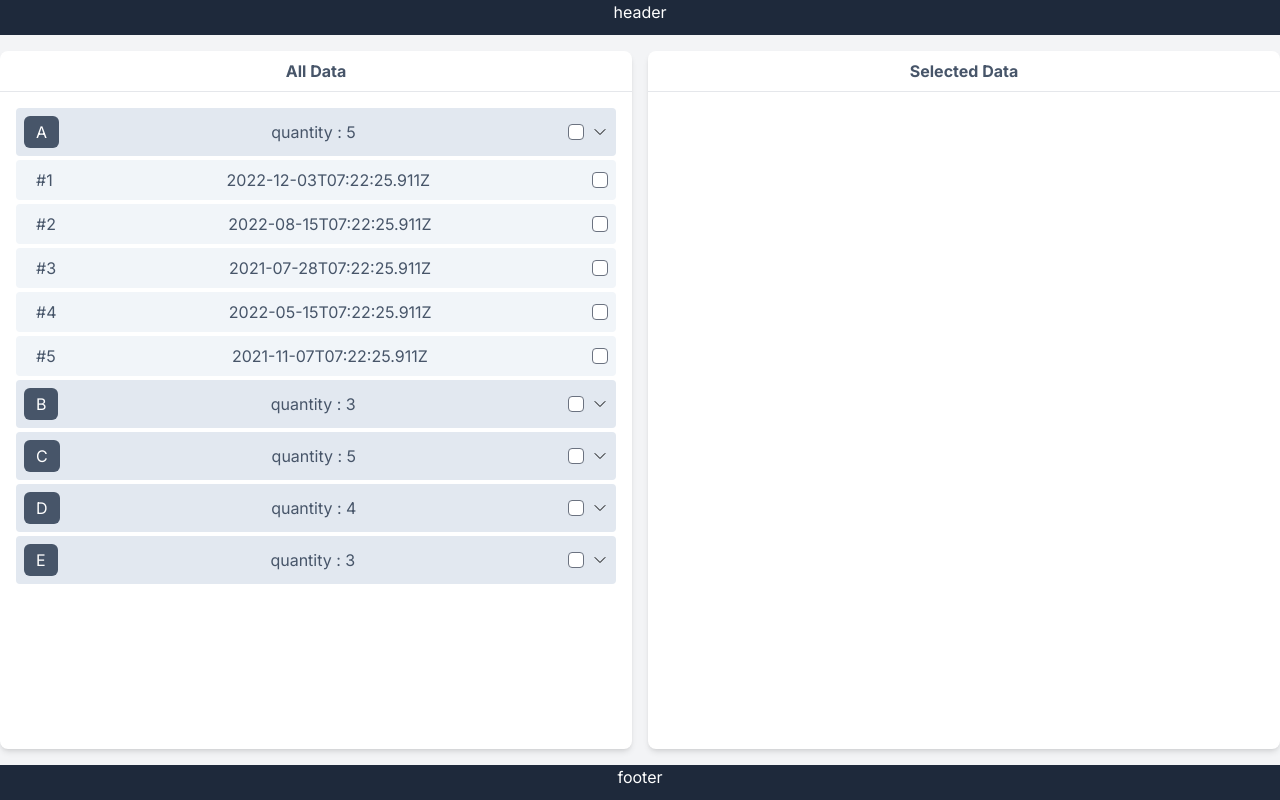
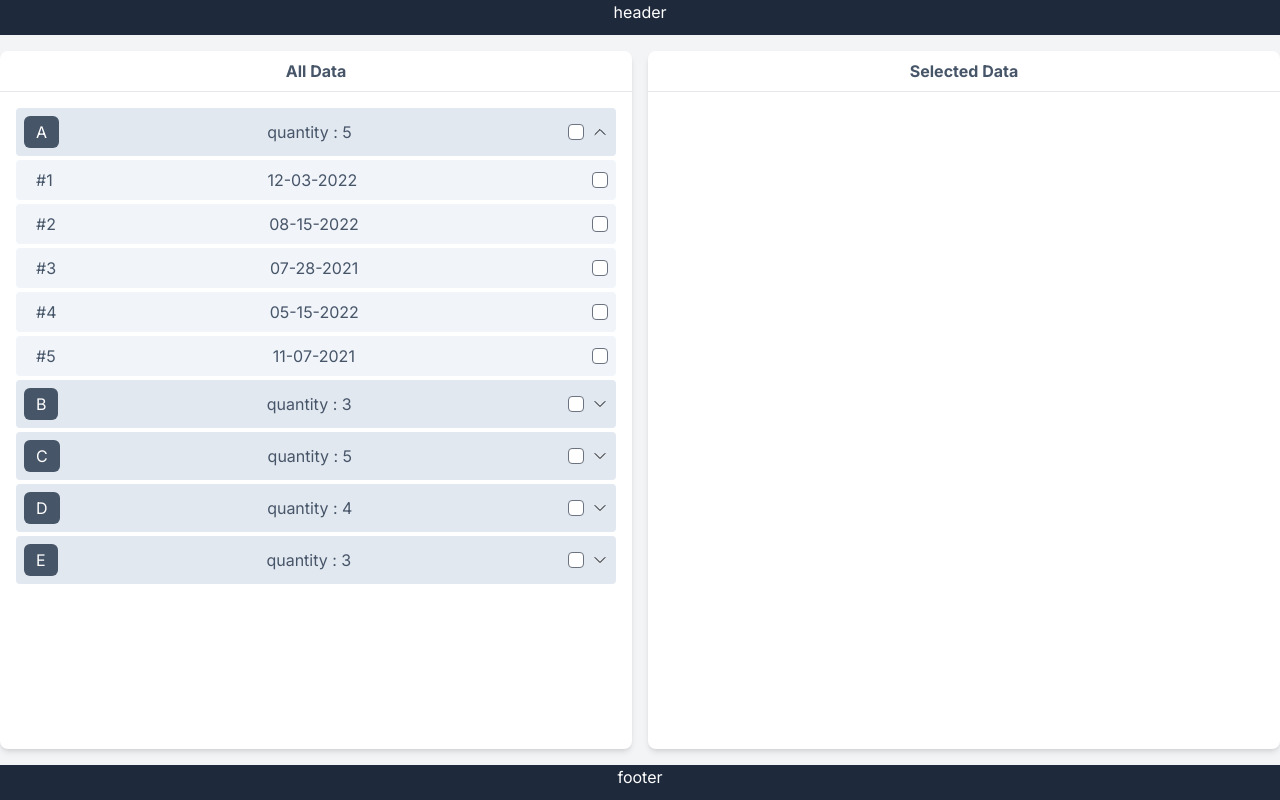
Before and after one commit to kaakavand/asp, a Next.js app: page / in a window 1280 px wide. Both pictures are taken after a click on the icon 600 px from the left and 131 px from the top of the page. Built offline with nearby package versions, Linux system fonts and the light colour scheme.

Commit message:
fix add transition

```diff
--- a/package.json
+++ b/package.json
@@ -14,6 +14,7 @@
     "autoprefixer": "10.4.15",
     "eslint": "8.48.0",
     "eslint-config-next": "13.4.19",
+    "luxon": "^3.4.2",
     "next": "13.4.19",
     "postcss": "8.4.29",
     "react": "18.2.0",
--- a/src/app/layout.jsx
+++ b/src/app/layout.jsx
@@ -17,7 +17,7 @@ export default function RootLayout({ children }) {
           <header className='text-center text-white bg-slate-800 w-full h-10 mb-4'>
             header
           </header>
-          <div className="container flex flex-col justify-center h-full">
+          <div className="container flex flex-col justify-center h-full m-auto">
             {children}
           </div>
           <footer className='text-center text-white bg-slate-800 w-full h-10 mt-4'>
--- a/src/core/ItemComponent.jsx
+++ b/src/core/ItemComponent.jsx
@@ -1,18 +1,19 @@
+import { DateTime } from 'luxon';
 import React, { useState } from 'react'
 
 const ItemComponent = ({ obj }) => {
   const [showList, setShowList] = useState(false);
 
-  console.log(obj);
+  console.log();
 
   return (
     <div className=' mb-1'>
       <li className='flex items-center justify-between bg-slate-200 rounded p-2'>
         <span className='text-center px-3 py-1 rounded-md bg-slate-600 text-white'>{obj.id}</span>
         <p className='text-slate-600'>quantity : {obj?.data?.length}</p>
-        <div className='flex items-center'>
+        <div className='flex items-center w-12 justify-end'>
           <input id="link-checkbox" type="checkbox" className="form-checkbox cursor-pointer rounded duration-200 text-slate-600 focus:ring-slate-600 mr-2" />
-          <svg onClick={() => setShowList(!showList)} xmlns="http://www.w3.org/2000/svg" fill="none" viewBox="0 0 24 24" strokeWidth="1.5" stroke="currentColor" className="w-4 h-6">
+          <svg onClick={() => setShowList(!showList)} xmlns="http://www.w3.org/2000/svg" fill="none" viewBox="0 0 24 24" strokeWidth="1.5" stroke="currentColor" className={`transition-all duration-300 cursor-pointer w-4 h-6 ${showList ? 'rotate-180' : 'rotate-0'}`}>
             <path strokeLinecap="round" strokeLinejoin="round" d="M19.5 8.25l-7.5 7.5-7.5-7.5" />
           </svg>
         </div>
@@ -24,8 +25,8 @@ const ItemComponent = ({ obj }) => {
           obj?.data.map(el =>
             <li className='flex items-center justify-between bg-slate-100 rounded p-2 mt-1'>
               <span className='text-center rounded-md px-3 text-slate-600'>#{el.uniqueId}</span>
-              <p className='text-slate-600'>{el.created}</p>
-              <div className='flex items-center'>
+              <p className='text-slate-600'>{DateTime.fromISO(el.created).toFormat('MM-dd-yyyy').toString()}</p>
+              <div className='flex items-center w-12 justify-end'>
                 <input id="link-checkbox" type="checkbox" className="form-checkbox cursor-pointer rounded duration-200 text-slate-600 focus:ring-slate-600" />
               </div>
             </li>
```
Also changed, not shown: 1 other file (tests, documents, lock files or other folders).
